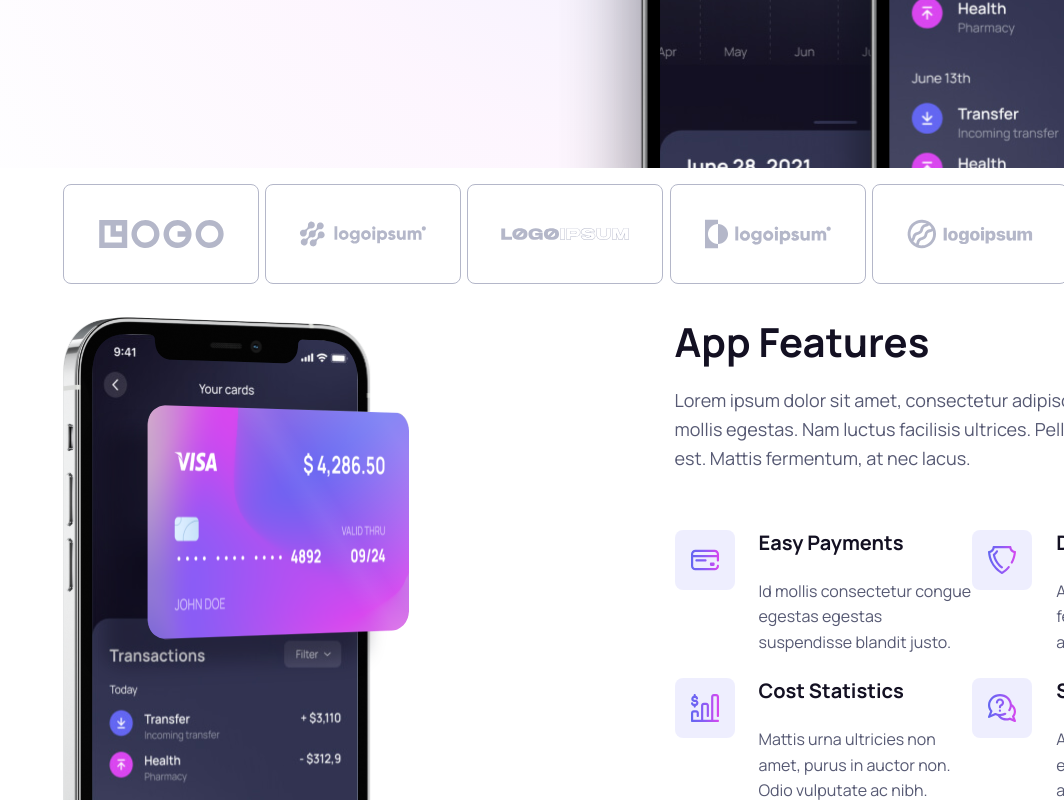
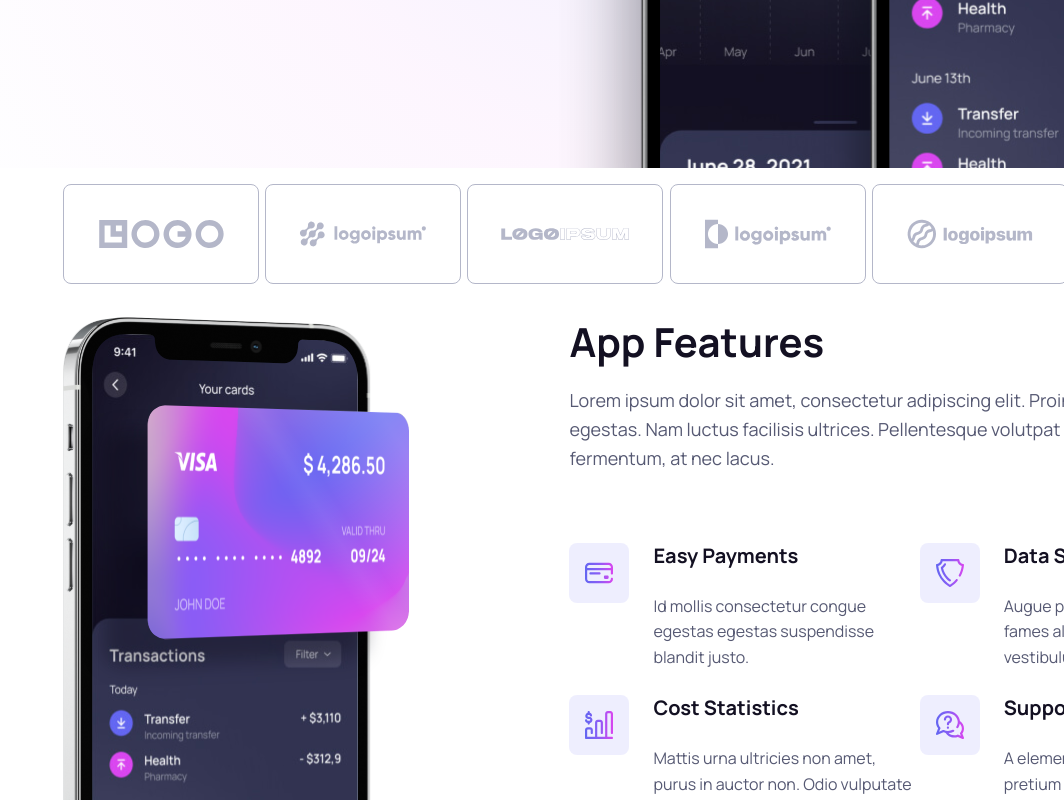
Before and after one commit to simonsteenstudentkyh/Silicon, a React (Vite) app: page / in a window 1280 px wide. Shown: the part 742-1542 px from the top of the page, without its empty margins (216-1280 px from the left). Built offline with nearby package versions, Linux system fonts and the light colour scheme; no server answers; a web font is replaced by a local one.

Commit message:
Made features section wider

```diff
--- a/src/index.css
+++ b/src/index.css
@@ -115,7 +115,7 @@ header, footer, section
 #features-section {
     display: grid;
     column-gap: 1rem;
-    grid-template-columns: 1fr 1fr;
+    grid-template-columns: 0.7fr 1fr;
     grid-template-areas: "image title" "image features";
 
     .image {
```
